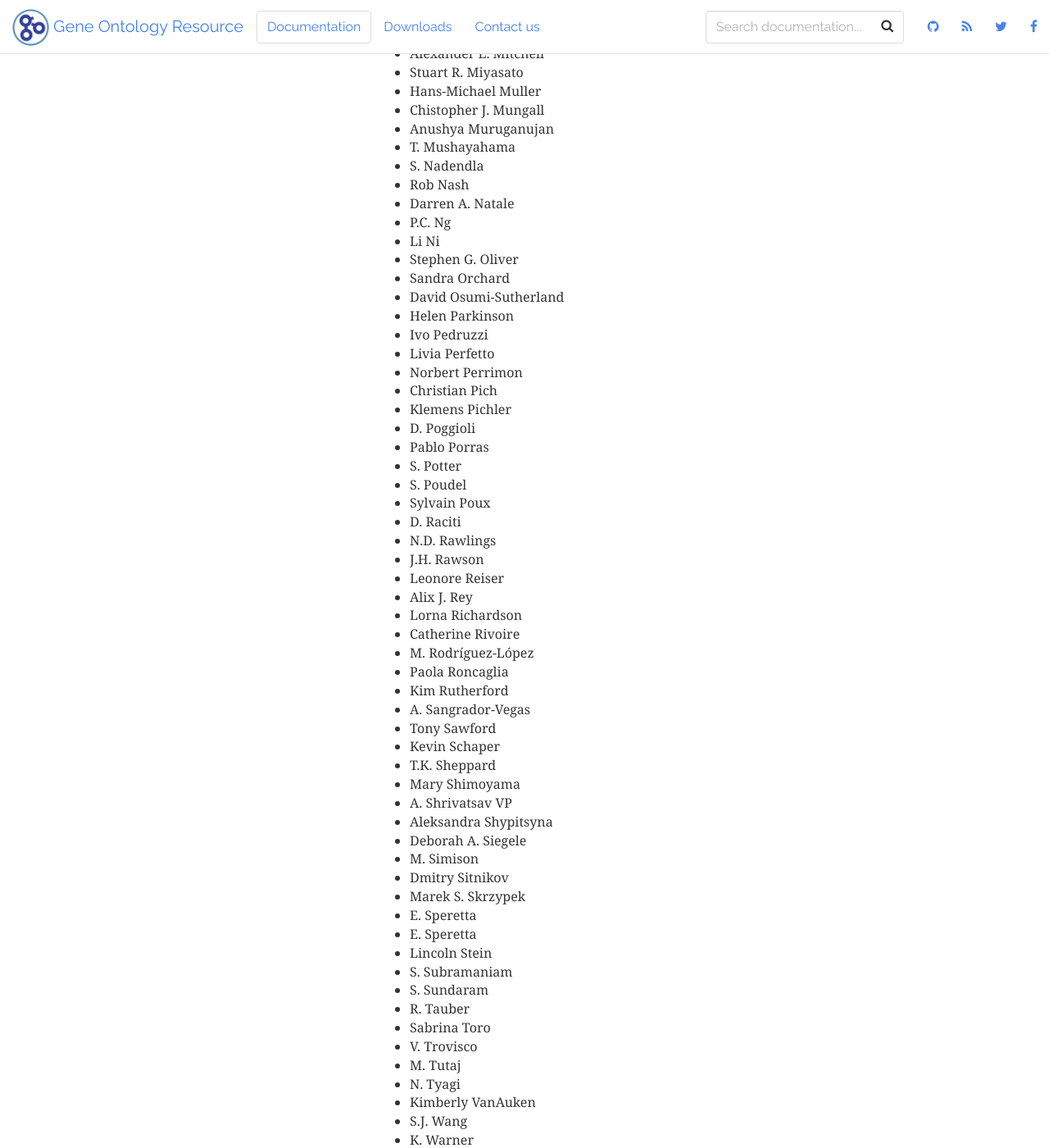
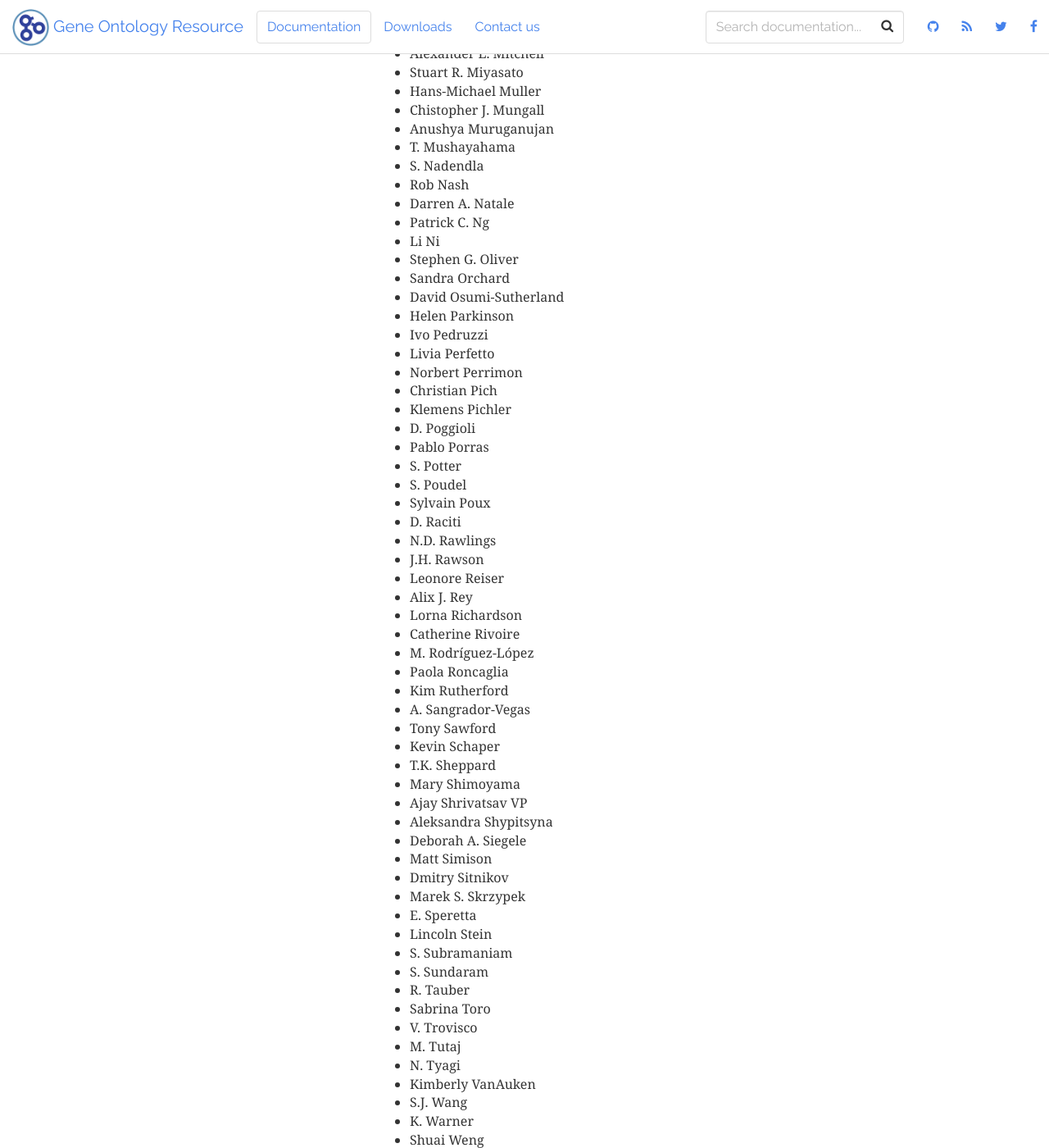
Before and after one commit to geneontology/geneontology.github.io, a Jekyll site: the page built from _docs/acknowledgments-contributors.md, in a window 1280 px wide and 1400 px high, scrolled down 3548 px. Shown: the whole window at 82% size. Built offline with Jekyll 4.4.1, drawn with Linux system fonts in a browser that asks for light colours; nearby versions of some CDN libraries; some of the changed text lies outside the part shown.

Commit message:
Update acknowledgments-contributors.md

```diff
--- a/_docs/acknowledgments-contributors.md
+++ b/_docs/acknowledgments-contributors.md
@@ -109,7 +109,7 @@
 -	M.C.	Harrison
 -	E.	Hartline
 -	E.	Hatton-Ellis
--       G.T.	Hayman
+- G.T.	Hayman
 -	David P.	Hill
 -	Ursula	Hinz
 -	A.	Holmes
@@ -160,7 +160,7 @@
 -	S.	Nadendla
 -	Rob	Nash
 -	Darren A.	Natale
--	P.C.	Ng
+-	Patrick C.	Ng
 -	Li	Ni
 -	Stephen G.	Oliver
 -	Sandra	Orchard
@@ -191,13 +191,12 @@
 -	Kevin	Schaper
 -	T.K.	Sheppard
 -	Mary	Shimoyama
--	A.	Shrivatsav VP
+-	Ajay	Shrivatsav VP
 -	Aleksandra	Shypitsyna
 -	Deborah A.	Siegele
--	M.	Simison
+-	Matt	Simison
 -	Dmitry	Sitnikov
 -	Marek S.	Skrzypek
--	E.	Speretta
 -	E.	Speretta
 -	Lincoln	Stein
 -	S.	Subramaniam
```
Also changed, not shown: other parts of _docs/acknowledgments-contributors.md (+5 -5 lines).
